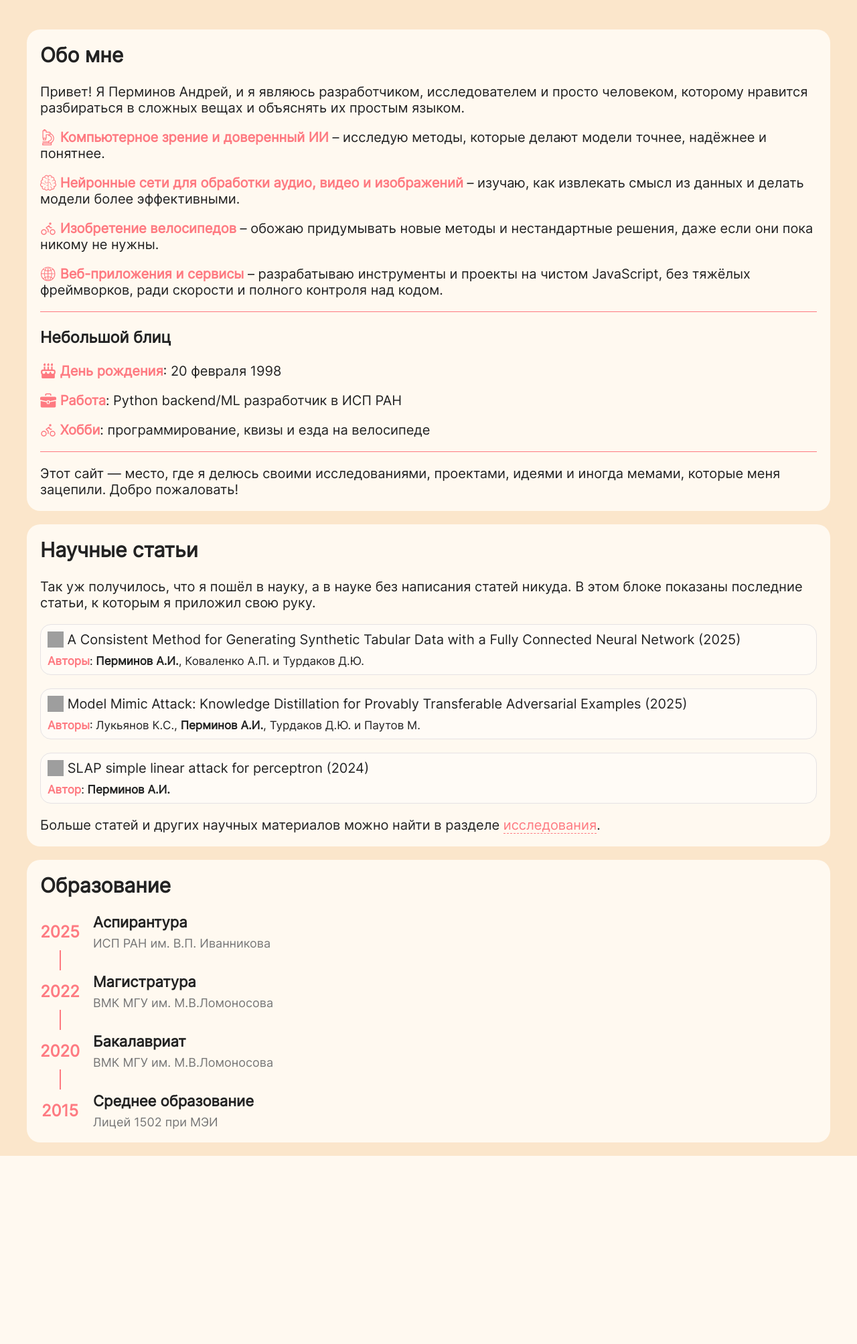
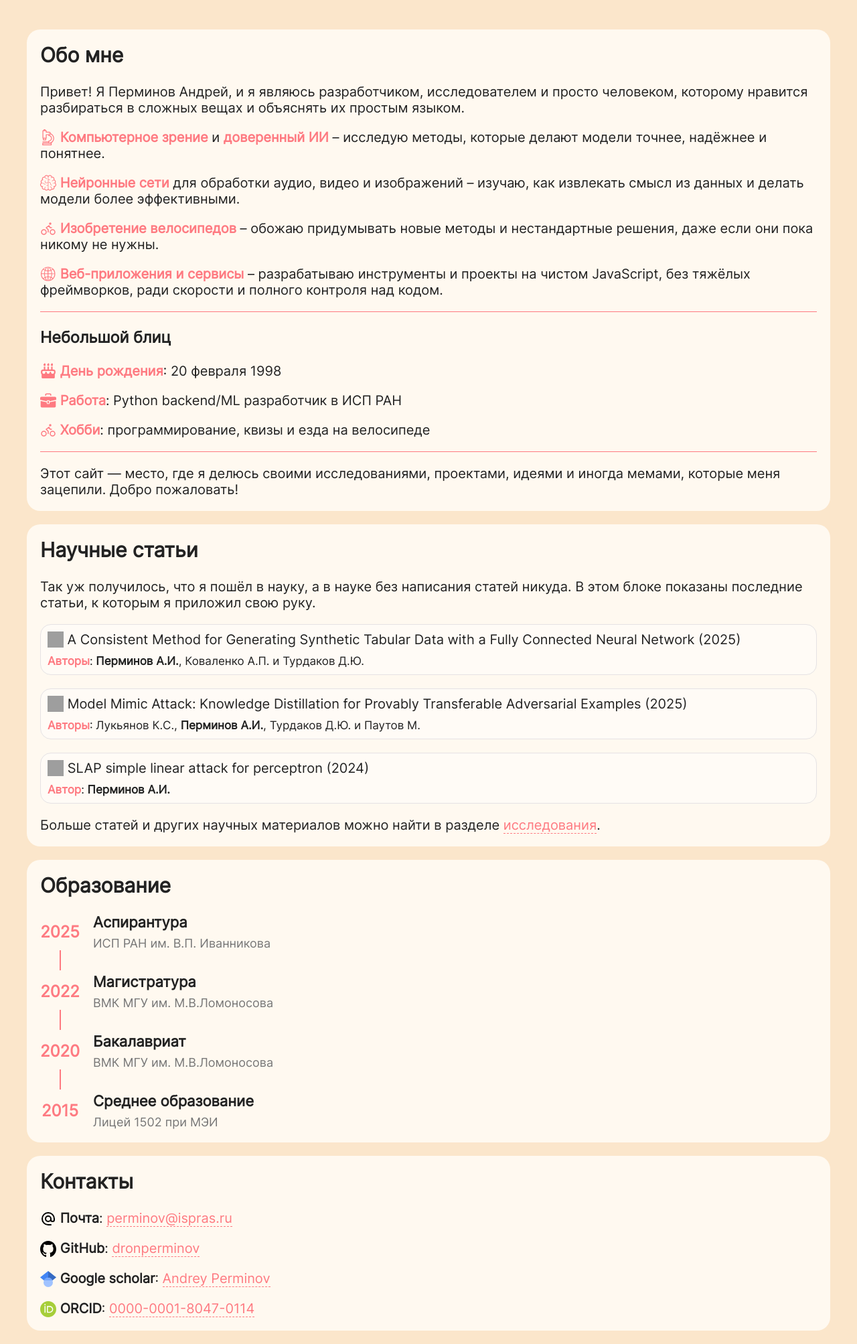
Before and after one commit to dronperminov/website, a FastAPI app: page / in a window 1280 px wide. Shown: the part 382-2389 px from the top of the page at 67% size. Before the commit the page ends 2108 px from the top, so only its background shows below. Run offline with FastAPI, Linux system fonts and the light colour scheme; grey boxes are pictures that could not be loaded.

Commit message:
add contacts information

```diff
--- a/web/styles/components/menu.css
+++ b/web/styles/components/menu.css
@@ -56,6 +56,11 @@ nav .current-page:hover {
         grid-template-columns: 1fr 30px;
         grid-gap: 10px;
         align-items: center;
+    }
+
+    header .logo a {
+        text-decoration: none;
+        color: var(--text-color);
     }
 
     header .logo-hamb img {
--- a/web/templates/components/menu.html
+++ b/web/templates/components/menu.html
@@ -2,7 +2,7 @@
     <input class="side-menu" type="checkbox" id="side-menu">
 
     <div class="logo-hamb">
-        <span class="logo">dronperminov</span>
+        <span class="logo"><a href="/">dronperminov</a></span>
         <label class="hamb" for="side-menu"><span></span></label>
     </div>
 
--- a/web/templates/index.html
+++ b/web/templates/index.html
@@ -25,8 +25,8 @@
 
         <p>Привет! Я Перминов Андрей, и я являюсь разработчиком, исследователем и просто человеком, которому нравится разбираться в сложных вещах и объяснять их простым языком.</p>
 
-        <p><img class="icon" src="/images/icons/research.svg" alt="research icon"> <b class="highlight">Компьютерное зрение и доверенный ИИ</b> – исследую методы, которые делают модели точнее, надёжнее и понятнее.</p>
-        <p><img class="icon" src="/images/icons/brain.svg" alt="brain icon"> <b class="highlight">Нейронные сети для обработки аудио, видео и изображений</b> – изучаю, как извлекать смысл из данных и делать модели более эффективными.</p>
+        <p><img class="icon" src="/images/icons/research.svg" alt="research icon"> <b class="highlight">Компьютерное зрение</b> и <b class="highlight">доверенный ИИ</b> – исследую методы, которые делают модели точнее, надёжнее и понятнее.</p>
+        <p><img class="icon" src="/images/icons/brain.svg" alt="brain icon"> <b class="highlight">Нейронные сети</b> для обработки аудио, видео и изображений – изучаю, как извлекать смысл из данных и делать модели более эффективными.</p>
         <p><img class="icon" src="/images/icons/bike.svg" alt="bike icon"> <b class="highlight">Изобретение велосипедов</b> – обожаю придумывать новые методы и нестандартные решения, даже если они пока никому не нужны.</p>
         <p><img class="icon" src="/images/icons/web.svg" alt="web icon"> <b class="highlight">Веб-приложения и сервисы</b> – разрабатываю инструменты и проекты на чистом JavaScript, без тяжёлых фреймворков, ради скорости и полного контроля над кодом.</p>
 
@@ -112,6 +112,29 @@
         </div>
     </section>
 
+    <section id="education">
+        <h2>Контакты</h2>
+
+        <div class="list">
+            <div>
+                <img class="icon" src="/images/icons/email.svg" alt="email icon">
+                <b>Почта</b>: <a class="link" target="_blank" href="mailto:perminov@ispras.ru">perminov@ispras.ru</a>
+            </div>
+            <div>
+                <img class="icon" src="/images/icons/github_logo.svg" alt="GitHub icon">
+                <b>GitHub</b>: <a class="link" target="_blank" href="https://github.com/dronperminov">dronperminov</a>
+            </div>
+            <div>
+                <img class="icon" src="/images/icons/scholar_logo.svg" alt="Google Scholar logo">
+                <b>Google scholar</b>: <a class="link" target="_blank" href="https://scholar.google.com/citations?user=xlOPoncAAAAJ">Andrey Perminov</a>
+            </div>
+            <div>
+                <img class="icon" src="/images/icons/orcid_logo.svg" alt="ORCID logo">
+                <b>ORCID</b>: <a class="link" target="_blank" href="https://orcid.org/my-orcid?orcid=0000-0001-8047-0114">0000-0001-8047-0114</a>
+            </div>
+        </div>
+    </section>
+
     {% include "components/footer.html" %}
 </body>
 </html>
```
Also changed, not shown: web/images/icons/email.svg (added), web/images/icons/github_logo.svg (added), web/images/icons/orcid_logo.svg (added), web/images/icons/scholar_logo.svg (added).
